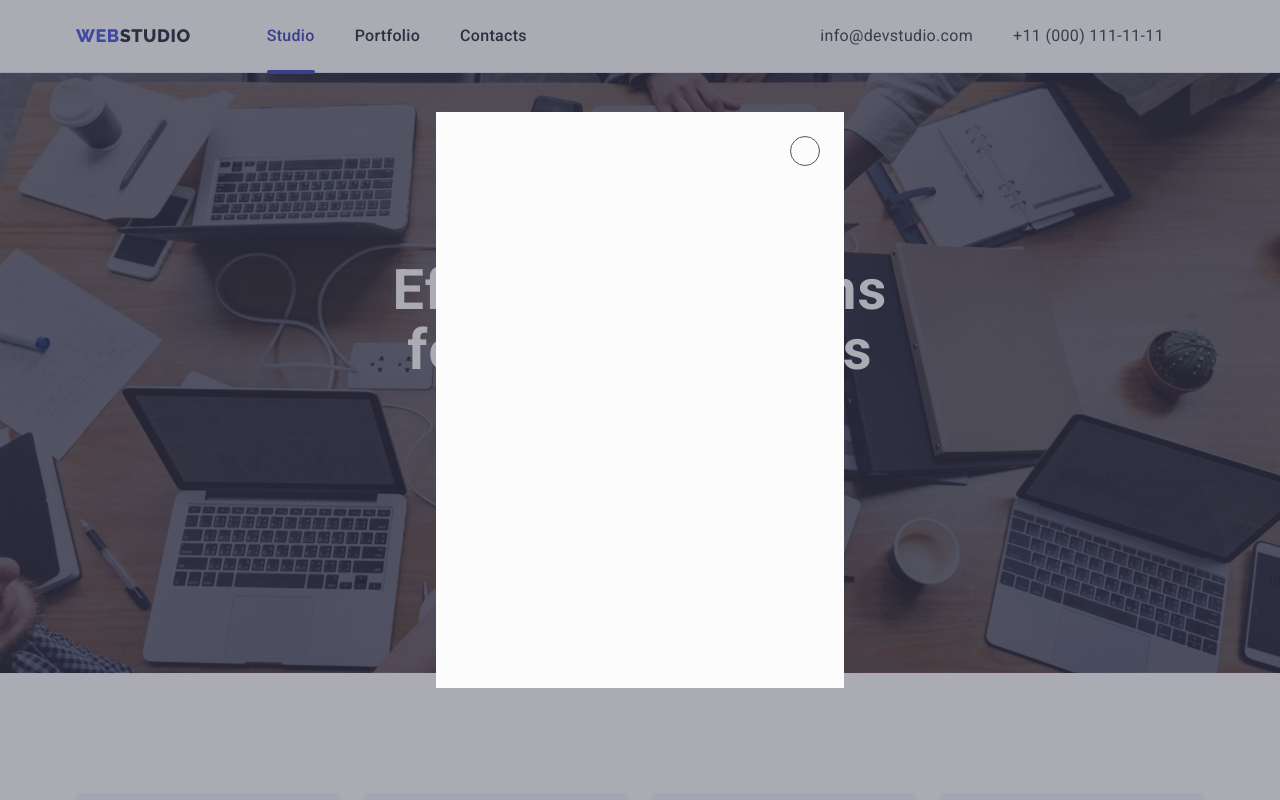
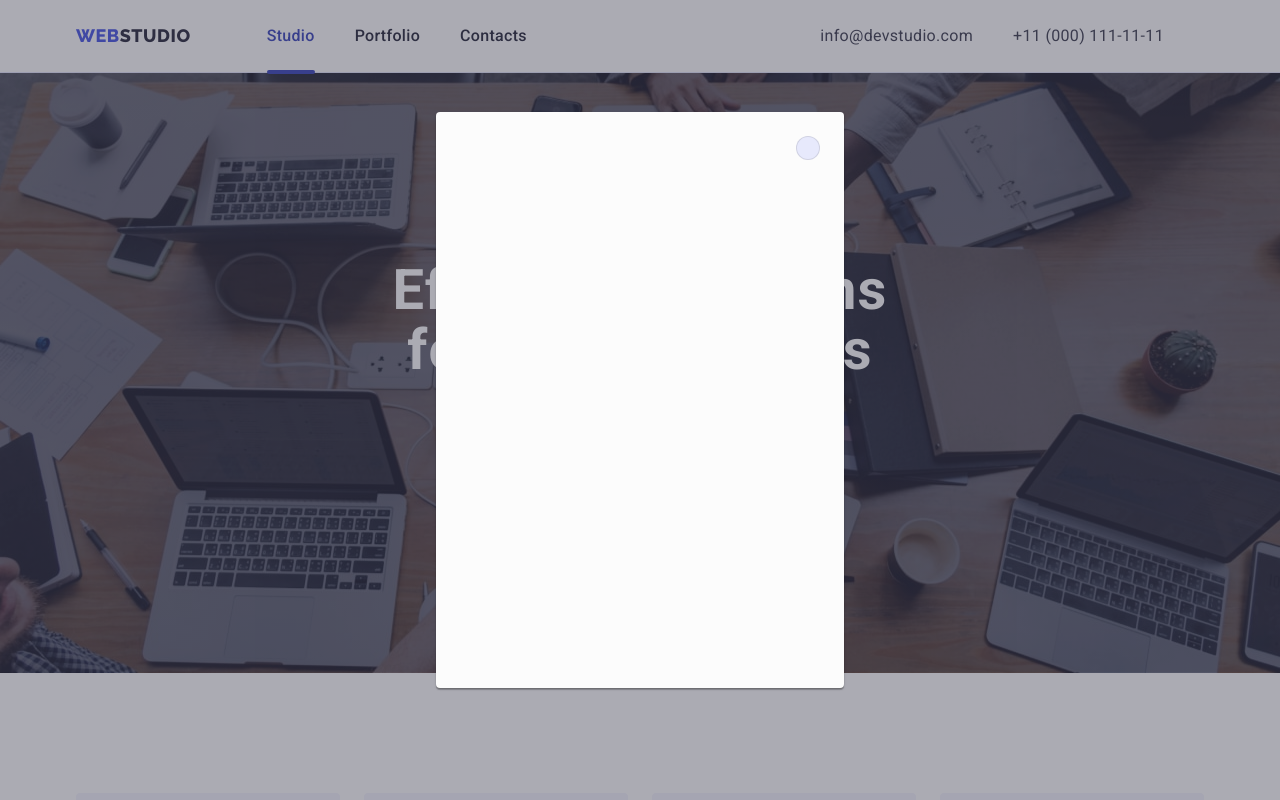
Before and after one commit to Germano1994/goit-markup-hw-05, a plain HTML site: page index.html in a window 1280 px wide. Both pictures are taken after a click on the button "Order Service". Shown: the top 800 px of the page. Drawn offline with nearby package versions, Linux system fonts and the light colour scheme.

Commit message:
added files

```diff
--- a/css/styles.css
+++ b/css/styles.css
@@ -704,12 +704,14 @@ margin-top: 22px;
 
 .modal {
   position: absolute;
+  width: 408px;
+  height: 576px;
   top: 50%;
   left: 50%;
   transform: translate(-50%, -50%);
-  width: 408px;
-  height: 576px;
   background: #FCFCFC;
+  box-shadow: 0px 1px 1px rgba(0, 0, 0, 0.14), 0px 1px 3px rgba(0, 0, 0, 0.12), 0px 2px 1px rgba(0, 0, 0, 0.2);
+  border-radius: 4px;
 }
 
 .modal-close-btn {
@@ -719,10 +721,10 @@ margin-top: 22px;
   display: flex;
   justify-content: center;
   align-items: center;
-  width: 30px;
-  height: 30px;
+  width: 24px;
+  height: 24px;
   border-radius: 50%;
   background-color: transparent;
-  border: 1px solid #555555;
-  padding: 0;
+  border: 1px solid rgba(0, 0, 0, 0.1);
+  background: #E7E9FC;
 }
--- a/index.html
+++ b/index.html
@@ -415,8 +415,8 @@
     <div class="backdrop is-hidden" data-modal>
       <div class="modal">
         <button type="button" class="modal-close-btn" data-modal-close>
-          <svg class="modal-close-btn-icon">
-            <use href="./images/sprite.svg#icon-close-modal" width="8" height="8"></use>
+          <svg class="modal-close-btn-icon" width="8" height="8">
+            <use href="./images/sprite.svg#icon-close-modal"></use>
           </svg>
         </button>
       </div>
```
